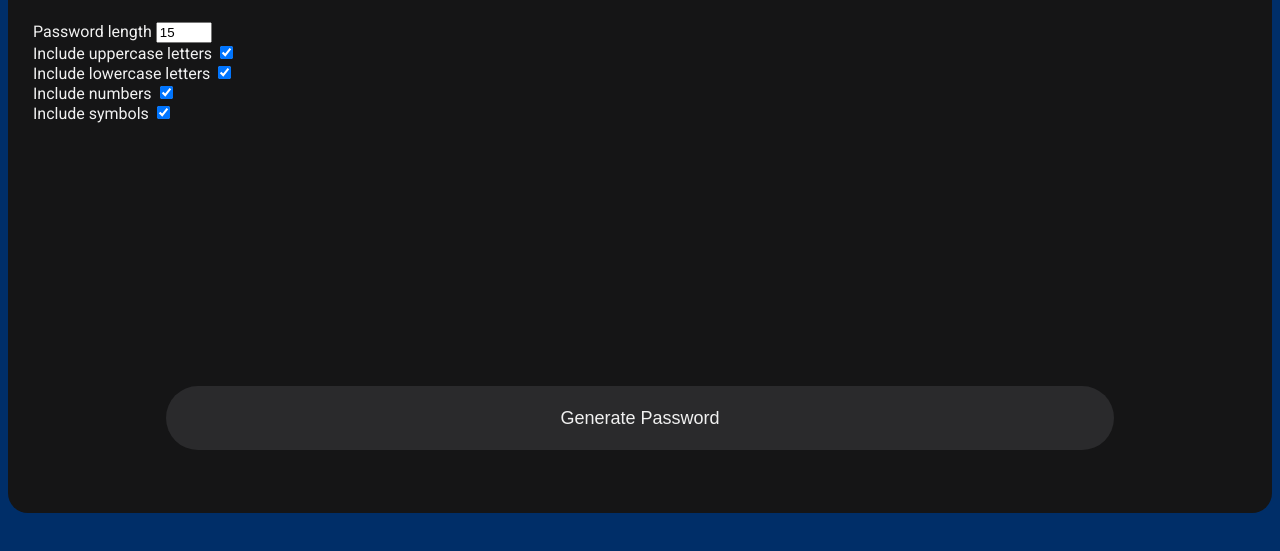
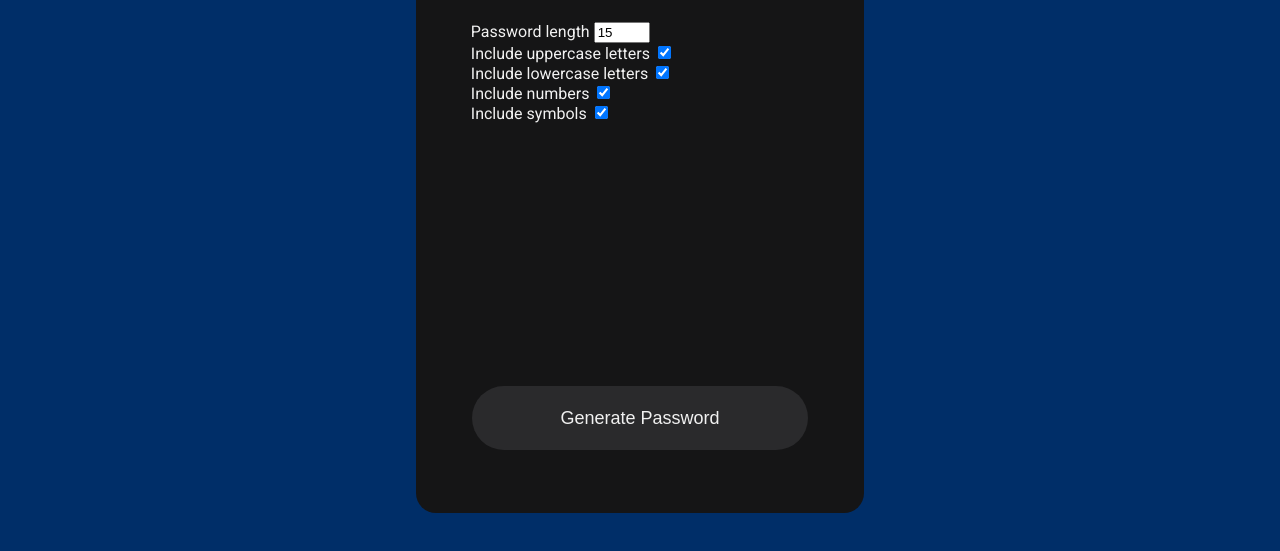
Before and after one commit to Sivarth91/PasswordGenerator, a website: page index.html in a window 1280 px wide. Shown: the part 177-728 px from the top of the page. Drawn offline with Linux system fonts and the light colour scheme.

Commit message:
feat: desktop responsive

```diff
--- a/styles.css
+++ b/styles.css
@@ -73,48 +73,22 @@ button {
     transition: 0.5s;
 }
 
+@media screen and (min-width: 500px) {
+    main {
+        width: 50%;
+    }
 
-
-/*
-.generate-btn {
-    color: #F1F1F1;
-    font-size: 20px;
-    padding: 0 50px;
-    width: 50%;
-    height: 10%;
-    border-radius: 40px;
-    position: relative;
-    display: block;
-    align-items: center;
-    top: 20vh;
-    left: 50%;
-    transform: translate(-50%, -50%);
+    .settings {
+        left: calc(5% + 10px);
+    }
 }
 
-main {
-    width: 35vw;
-    height: 88vh;
-    background-color: #151516;
-    border-radius: 20px;
-    display: flex;
-    flex-direction: column;
-    justify-content: center;
-    margin: 40px auto;
-    box-shadow: 0 4px 100px #151516;
-    font-size: 16px;
+@media screen and (min-width: 1000px) {
+    main {
+        width: 35vw;
+    }
+
+    .settings {
+        left: calc(10% + 10px);
+    }
 }
-
-.container {
-    width: 75%;
-    height: 55px;
-    background-color: #2A2A2C;
-    display: flex;
-    justify-content: flex-start;
-    align-items: center;
-    position: relative;
-    margin: 0 auto;
-    padding: 12px 10px;
-    border-radius: 20px;
-    font-size: 18px;
-}
-*/
```
